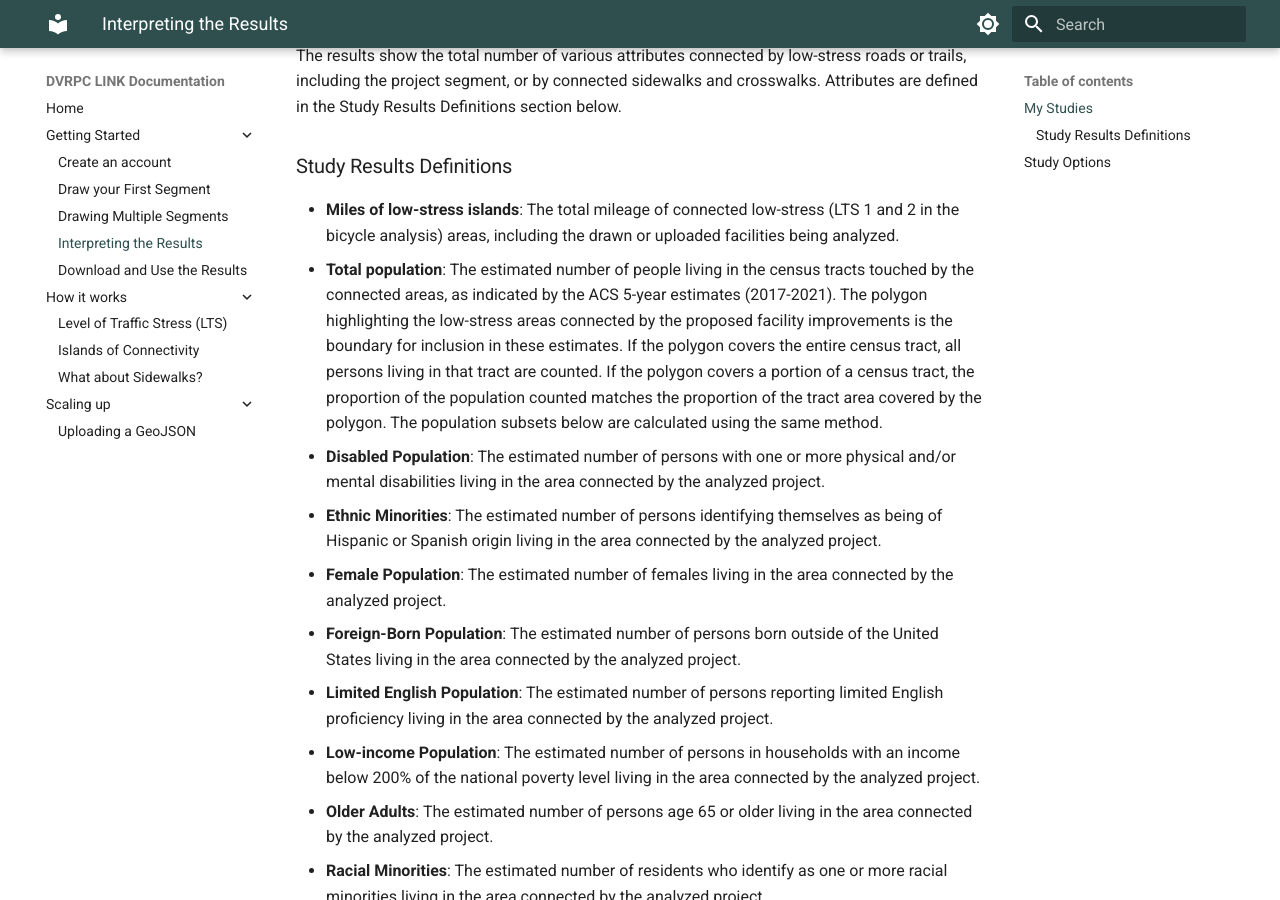
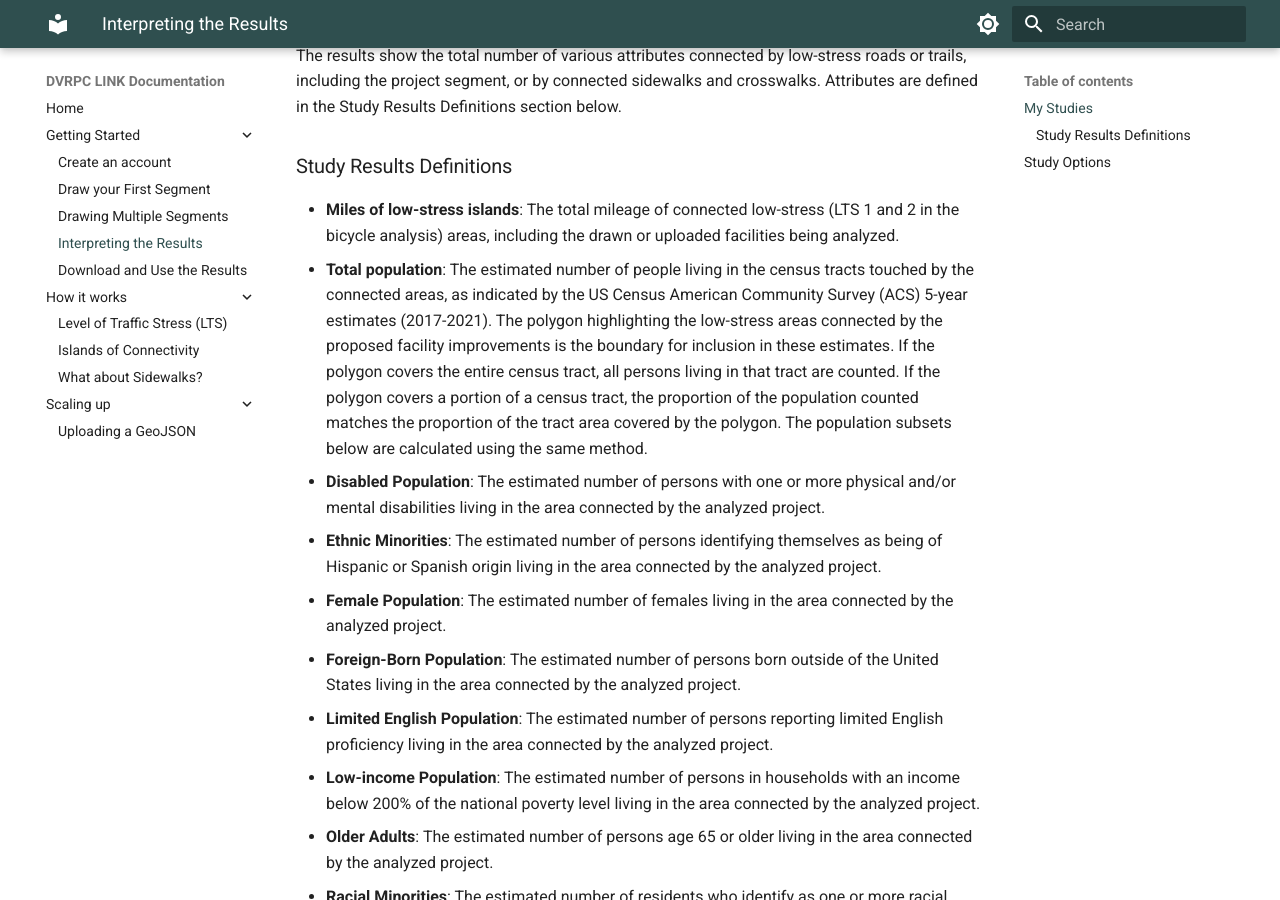
Before and after one commit to dvrpc/link-docs, an MkDocs documentation site: the page built from docs/getting-started/Interpreting-the-results.md, in a window 1280 px wide and 900 px high, scrolled down 372 px. Built offline with MkDocs 1.6.1 and Material for MkDocs 9.7.7, drawn with Linux system fonts in a browser that asks for light colours.

Commit message:
address mgatti comment regarding acs source

```diff
--- a/docs/getting-started/Interpreting-the-results.md
+++ b/docs/getting-started/Interpreting-the-results.md
@@ -11,7 +11,7 @@ Attributes are defined in the Study Results Definitions section below.
 
 ### Study Results Definitions
 - **Miles of low-stress islands**: The total mileage of connected low-stress (LTS 1 and 2 in the bicycle analysis) areas, including the drawn or uploaded facilities being analyzed.
-- **Total population**: The estimated number of people living in the census tracts touched by the connected areas, as indicated by the ACS 5-year estimates (2017-2021). The polygon highlighting the low-stress areas connected by the proposed facility improvements is the boundary for inclusion in these estimates. If the polygon covers the entire census tract,  all persons living in that tract are counted. If the polygon covers a portion of a census tract, the proportion of the population counted matches the proportion of the tract area covered by the polygon. The population subsets below are calculated using the same method.
+- **Total population**: The estimated number of people living in the census tracts touched by the connected areas, as indicated by the US Census American Community Survey (ACS) 5-year estimates (2017-2021). The polygon highlighting the low-stress areas connected by the proposed facility improvements is the boundary for inclusion in these estimates. If the polygon covers the entire census tract,  all persons living in that tract are counted. If the polygon covers a portion of a census tract, the proportion of the population counted matches the proportion of the tract area covered by the polygon. The population subsets below are calculated using the same method.
 - **Disabled Population**: The estimated number of persons with one or more physical and/or mental disabilities living in the area connected by the analyzed project.
 - **Ethnic Minorities**: The estimated number of persons identifying themselves as being of Hispanic or Spanish origin living in the area connected by the analyzed project.
 - **Female Population**: The estimated number of females living in the area connected by the analyzed project.
```
